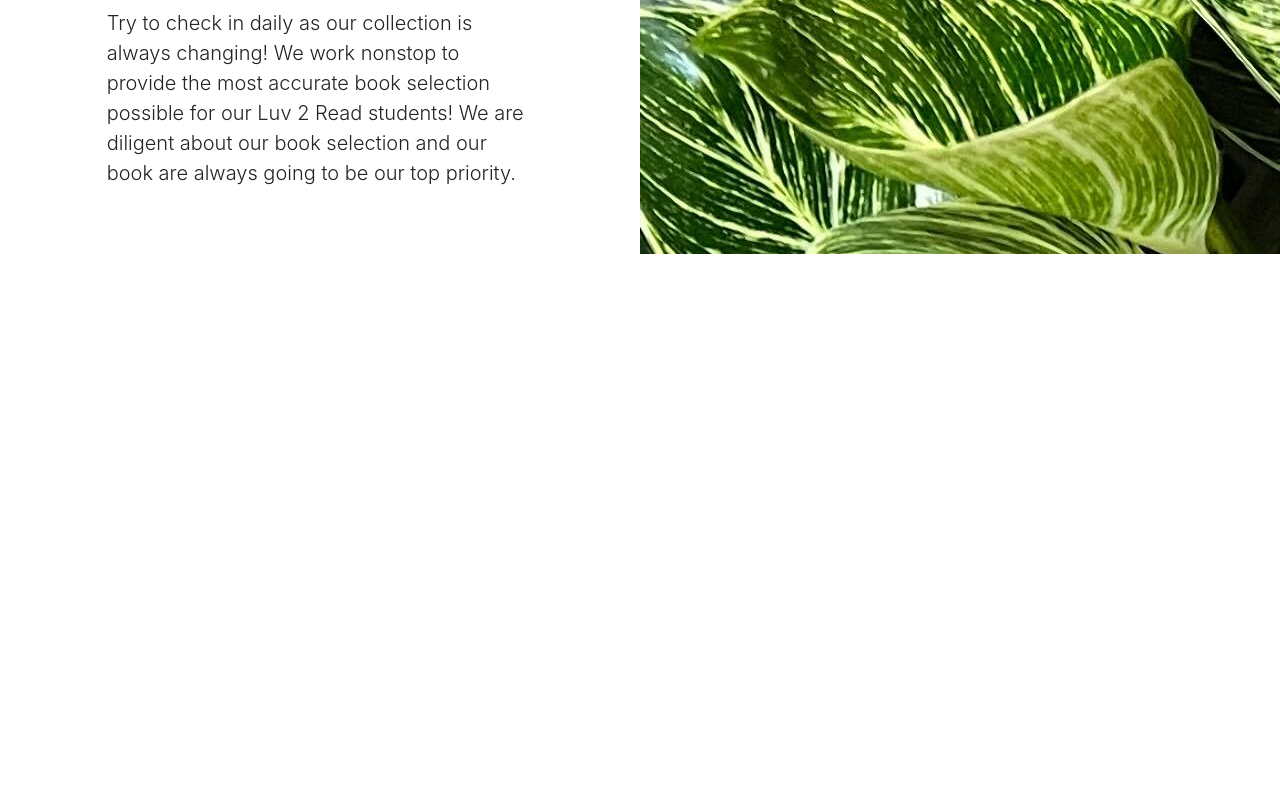
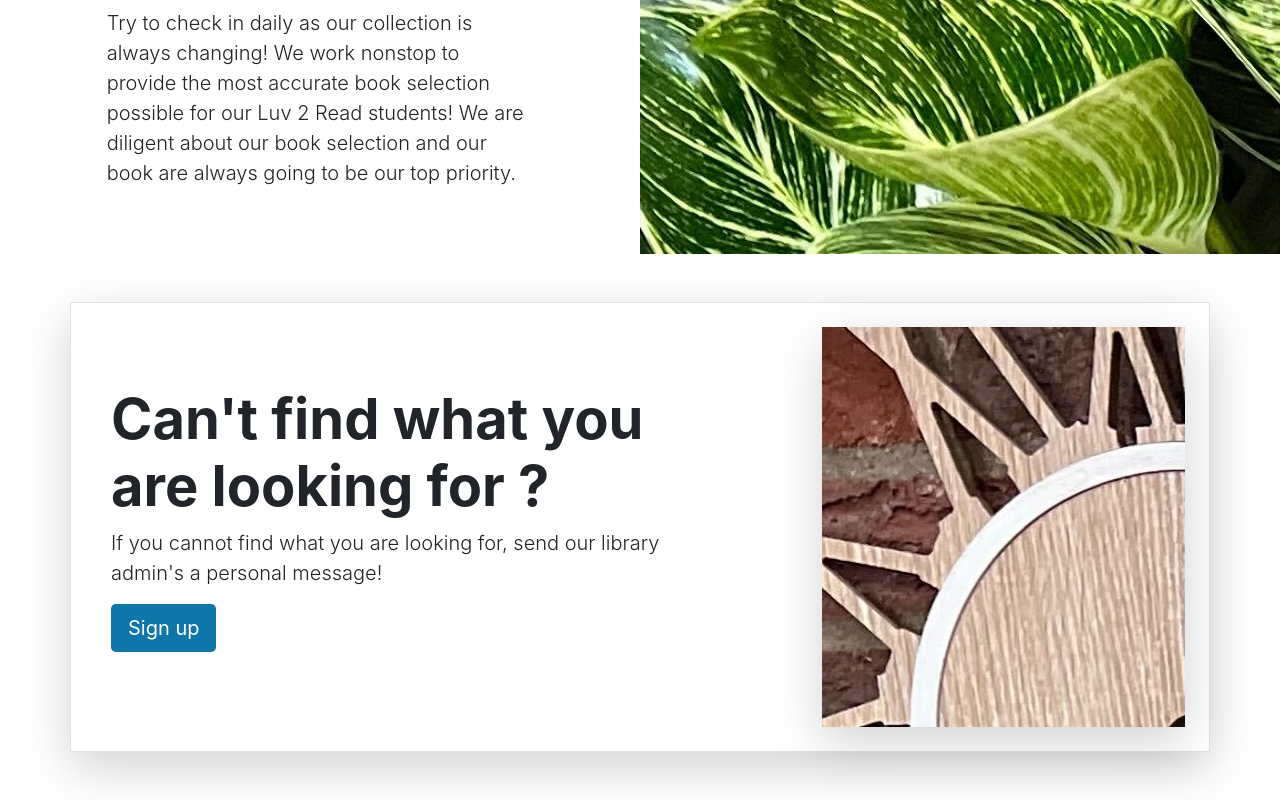
Before and after one commit to vladdubceac/library-app, a React (Create React App) app in the folder 03-frontend/react-library/: page / in a window 1280 px wide. Shown: the part 1670-2470 px from the top of the page. Before the commit the page ends 1924 px from the top, so only its background shows below. Built offline with nearby package versions, Linux system fonts and the light colour scheme.

Commit message:
Add LibraryServices

```diff
--- a/03-frontend/react-library/src/App.tsx
+++ b/03-frontend/react-library/src/App.tsx
@@ -3,6 +3,7 @@
 import { Carousel } from "./layouts/HomePage/Carousel";
 import { ExploreTopBooks } from "./layouts/HomePage/ExploreTopBooks";
 import { Heros } from "./layouts/HomePage/Heros";
+import { LibraryServices } from "./layouts/HomePage/LibraryServices";
 import { Navbar } from "./layouts/NavbarAndFooter/Navbar";
 
 function App() {
@@ -12,6 +13,7 @@
       <ExploreTopBooks />
       <Carousel />
       <Heros />
+      <LibraryServices />
     </div>
   );
 }
--- a/03-frontend/react-library/src/layouts/HomePage/Carousel.tsx
+++ b/03-frontend/react-library/src/layouts/HomePage/Carousel.tsx
@@ -75,9 +75,7 @@
                 height="233"
                 alt="book"
               />
-              <h6 className="mt-2">
-                <b>Book</b>
-              </h6>
+              <h6 className="mt-2">Book</h6>
               <p>Luv2Code</p>
               <a className="btn main-color text-white" href="#">
                 Reserve
--- /dev/null
+++ b/03-frontend/react-library/src/layouts/HomePage/LibraryServices.tsx
@@ -0,0 +1,24 @@
+/* eslint-disable jsx-a11y/anchor-is-valid */
+export const LibraryServices = () => {
+  return (
+    <div className="container my-5">
+      <div className="row p-4 align-items-center border shadow-lg">
+        <div className="col-lg-7 p-3">
+          <h1 className="display-4 fw-bold">
+            Can't find what you are looking for ?
+          </h1>
+          <p className="lead">
+            If you cannot find what you are looking for, send our library
+            admin's a personal message!
+          </p>
+          <div className="d-grid gap-2 justify-content-md-start mb-4 mb-lg-3">
+            <a className="btn main-color btn-lg text-white" href="#">
+              Sign up
+            </a>
+          </div>
+        </div>
+        <div className="col-lg-4 offset-lg-1 shadow-lg lost-image"></div>
+      </div>
+    </div>
+  );
+};
```
